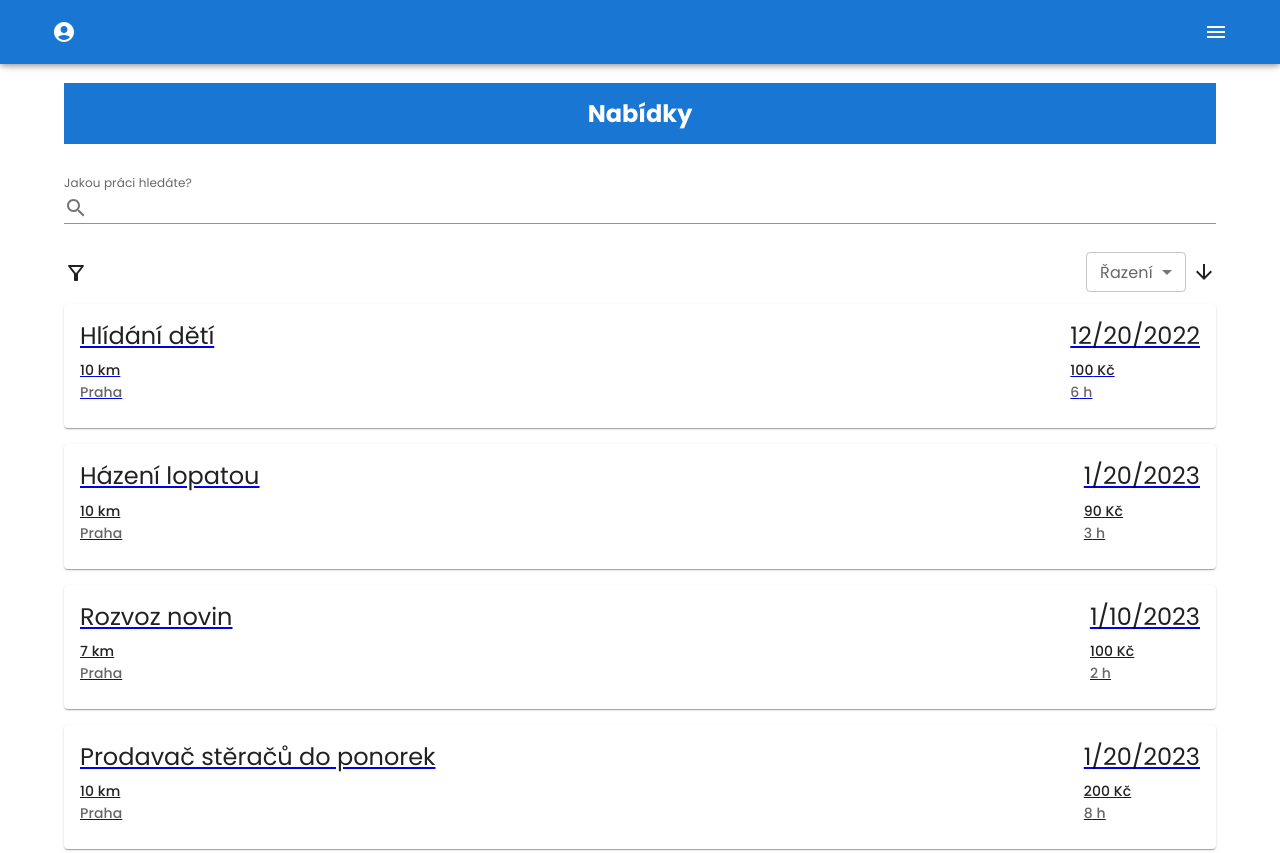
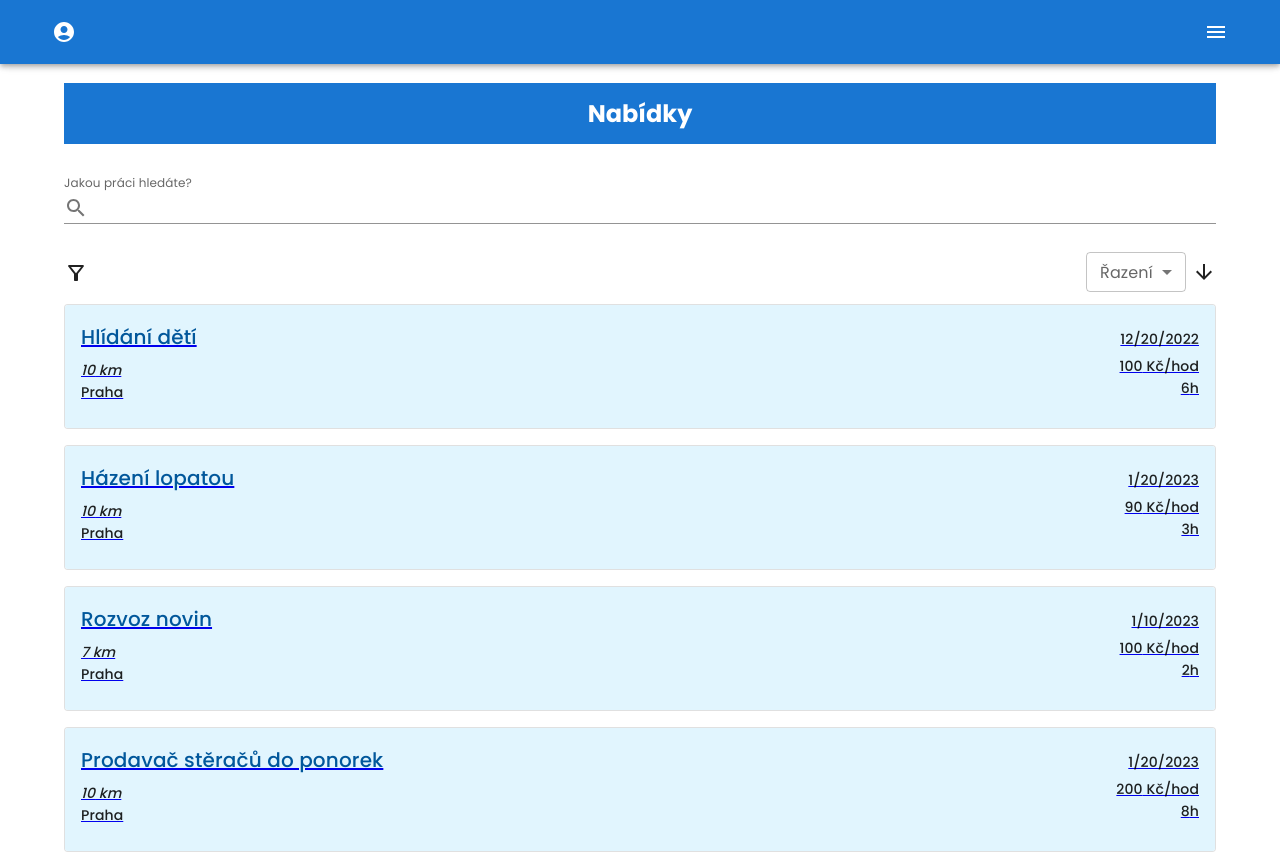
Before and after one commit to Alddar/rychly-prachy, a Next.js app: page / in a window 1280 px wide. Shown: the top 853 px of the page. Built offline with nearby package versions, Linux system fonts and the light colour scheme.

Commit message:
Work card redesign

```diff
--- a/components/complex/WorkCard.tsx
+++ b/components/complex/WorkCard.tsx
@@ -2,47 +2,52 @@ import Box from "@mui/material/Box";
 import Card from "@mui/material/Card";
 import CardContent from "@mui/material/CardContent";
 import Typography from "@mui/material/Typography";
-import {Offer, OfferStatus} from "../../models/app";
+import { Offer, OfferStatus } from "../../models/app";
 
 export type WorkCardProps = {
-    offer: Offer
+  offer: Offer;
 };
 
-export default function WorkCard({
-                                     offer
-                                 }: WorkCardProps) {
+export default function WorkCard({ offer }: WorkCardProps) {
   return (
-        <Card sx={{minWidth: 275}}>
+    <Card sx={{ minWidth: 275 }} variant={"outlined"}>
       <CardContent
         sx={{
           display: "flex",
           flexDirection: "row",
           justifyContent: "space-between",
+          width: "100%",
+          backgroundColor: "#e1f5fe",
+          alignItems: "baseline",
         }}
       >
         <Box>
-                    <Typography variant="h5" gutterBottom sx={{
-                        fontWeight: offer.status === OfferStatus.TAKEN ? "bold" : ""
-                    }}>
+          <Typography
+            variant="h6"
+            fontWeight={600}
+            color={"#01579b"}
+            gutterBottom
+            sx={{
+              fontWeight: offer.status === OfferStatus.TAKEN ? "bold" : "",
+            }}
+          >
             {offer.title}
           </Typography>
-                    <Typography variant="subtitle2" component="div">
+          <Typography variant="subtitle2" component="div" fontStyle={"italic"}>
             {offer.distance} km
           </Typography>
-                    <Typography variant="subtitle2" color="text.secondary">
-                        {offer.location}
-                    </Typography>
+          <Typography variant="subtitle2">{offer.location}</Typography>
         </Box>
-                <Box>
-                    <Typography variant="h5" gutterBottom>
-                        <div suppressHydrationWarning={true}>{offer.date.toLocaleString()}</div>
+        <Box textAlign={"right"} justifyContent={"flex-end"}>
+          <Typography variant="subtitle2" gutterBottom whiteSpace={"nowrap"}>
+            <div suppressHydrationWarning={true}>
+              {offer.date.toLocaleString()}
+            </div>
           </Typography>
           <Typography variant="subtitle2" component="div">
-                        {offer.price} Kč
+            {offer.price} Kč/hod
           </Typography>
-                    <Typography variant="subtitle2" color="text.secondary">
-                        {offer.duration} h
-                    </Typography>
+          <Typography variant="subtitle2">{offer.duration}h</Typography>
         </Box>
       </CardContent>
     </Card>
```
Lines whose indentation alone changed are shown as unchanged.
